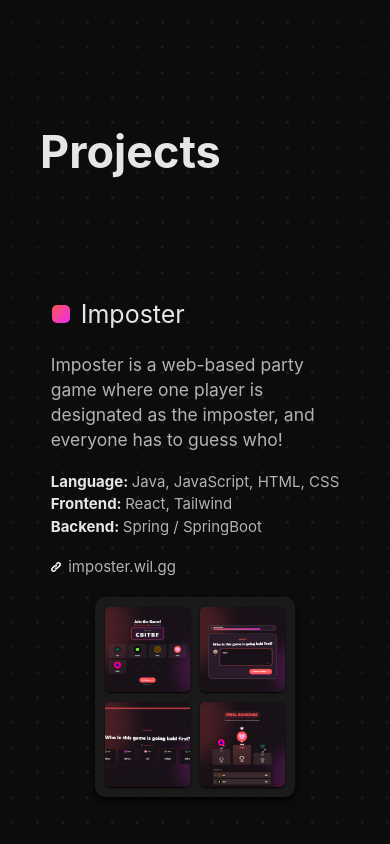
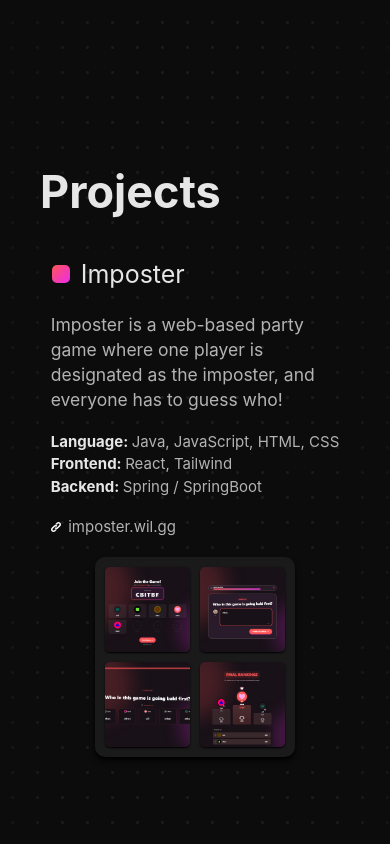
Before and after one commit to xWil/wil.gg-v2, a React (Vite) app: page / in a window 390 px wide. Shown: the part 1040-1884 px from the top of the page. Built offline with nearby package versions, Linux system fonts and the light colour scheme.

Commit message:
Fixed styling issues with projects section on mobile

```diff
--- a/src/components/common/SectionTitle.tsx
+++ b/src/components/common/SectionTitle.tsx
@@ -1,6 +1,6 @@
 function SectionTitle({ title }: {title: string}) {
     return (
-        <span className="w-fit xs:max-sm:text-center text-4xl md:text-5xl lg:text-6xl 4xl:text-7xl text-text-primary font-bold mb-12 md:mb-16 select-none transition-colors duration-500 hover:text-text-favourite">{title}</span>
+        <span className="w-fit xs:max-sm:text-center text-4xl md:text-5xl lg:text-6xl 4xl:text-7xl text-text-primary font-bold mb-8 md:mb-12 lg:mb-16 select-none transition-colors duration-500 hover:text-text-favourite">{title}</span>
     )
 }
 
--- a/src/components/projects/ProjectData.tsx
+++ b/src/components/projects/ProjectData.tsx
@@ -33,8 +33,8 @@ export const projects: ProjectData[] = [
         images: ["/projects/vlrscraper/vlrscraper-player.png", "/projects/vlrscraper/vlrscraper-team.png", "/projects/vlrscraper/vlrscraper-leaderboard.png", "/projects/vlrscraper/vlrscraper-dashboard.png"]
     },
     {
-        header: {icon: "/pfp.gif", alt: "Project icon", name: "SubwayCrafters"},
-        description: "SubwayCrafters is a feature-rich, infinitly generating runner game, built on Spigot.",
+        header: {icon: "/pfp.gif", alt: "Project icon", name: "xRunner"},
+        description: "xRunner is a feature-rich, infinitly generating runner game, built on Spigot.",
         details: [
             {category: "Language", details: "Java"},
             {category: "Platform", details: "Spigot, Paper"},
--- a/src/components/projects/ProjectImages.tsx
+++ b/src/components/projects/ProjectImages.tsx
@@ -4,16 +4,19 @@ function ProjectImages({imageSets, active}: { imageSets: string[][], active: num
     const {setImage} = useImage();
 
     return (
-        <div className="relative shrink-0 aspect-square h-fit w-40 md:w-64 lg:w-96 4xl:w-md rounded-lg bg-background-light shadow-black shadow-md">
+        <div className="relative shrink-0 aspect-square size-40 md:size-64 lg:size-96 4xl:size-112 rounded-lg bg-background-light shadow-black shadow-md">
             {imageSets.map((images, i) => (
                 <div key={i}
                      aria-hidden={i !== active}
                      className={`absolute inset-2 grid grid-cols-2 grid-rows-2 gap-2 transition-opacity duration-200 ${i === active ? "opacity-100" : "opacity-0 pointer-events-none"}`}>
                     {images.map((image) => (
-                        <img key={image} src={image} alt="Project image"
-                             loading={i === active ? "eager" : "lazy"} decoding="async"
-                             onClick={() => setImage(image)}
-                             className="size-full aspect-square object-cover rounded-sm shadow-black shadow-xs cursor-zoom-in transition-transform duration-200 hover:scale-[1.02]"/>
+                        <div key={image}
+                             className="relative min-w-0 min-h-0 overflow-hidden rounded-sm shadow-black shadow-xs">
+                            <img src={image} alt="Project image"
+                                 loading={i === active ? "eager" : "lazy"} decoding="async"
+                                 onClick={() => setImage(image)}
+                                 className="absolute inset-0 block size-full object-cover object-center cursor-zoom-in transition-transform duration-200 hover:scale-[1.02]"/>
+                        </div>
                     ))}
                 </div>
             ))}
--- a/src/components/projects/Projects.tsx
+++ b/src/components/projects/Projects.tsx
@@ -33,7 +33,7 @@ function Projects() {
                 <div className="w-full px-4 md:px-12 lg:px-20 xl:px-28 2xl:px-48 4xl:px-64 flex flex-col">
                     <SectionTitle title="Projects"/>
 
-                    <div className="w-full h-fit flex gap-4 md:gap-8 items-center justify-between max-sm:flex-col mt-12 md:mt-16">
+                    <div className="w-full h-fit flex gap-4 md:gap-8 items-center justify-between max-sm:flex-col">
                         <div className="grid">
                             {projects.map((project, i) => (
                                 <ProjectInfo key={project.header.name} project={project} position={i - active}/>
```
